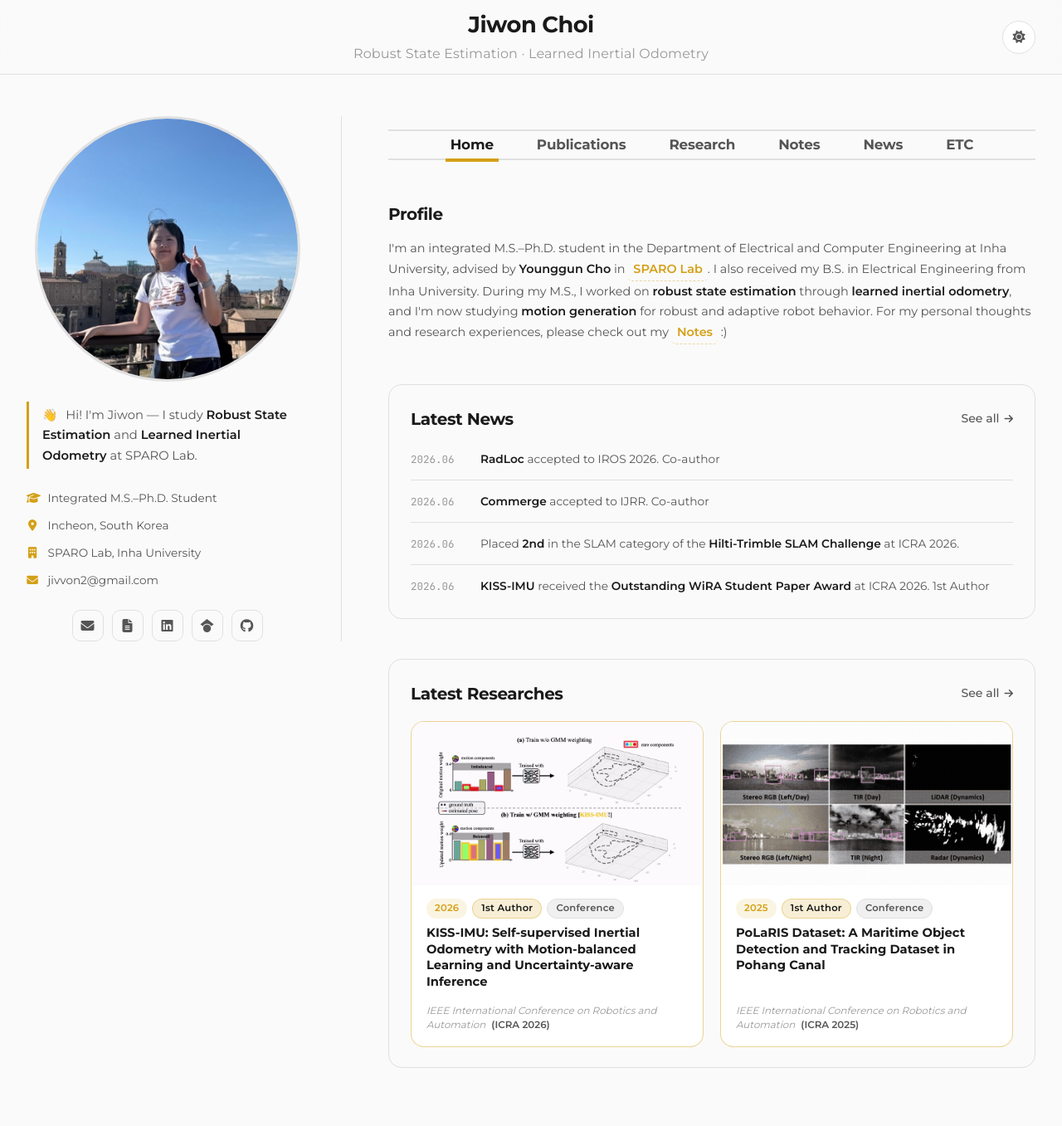
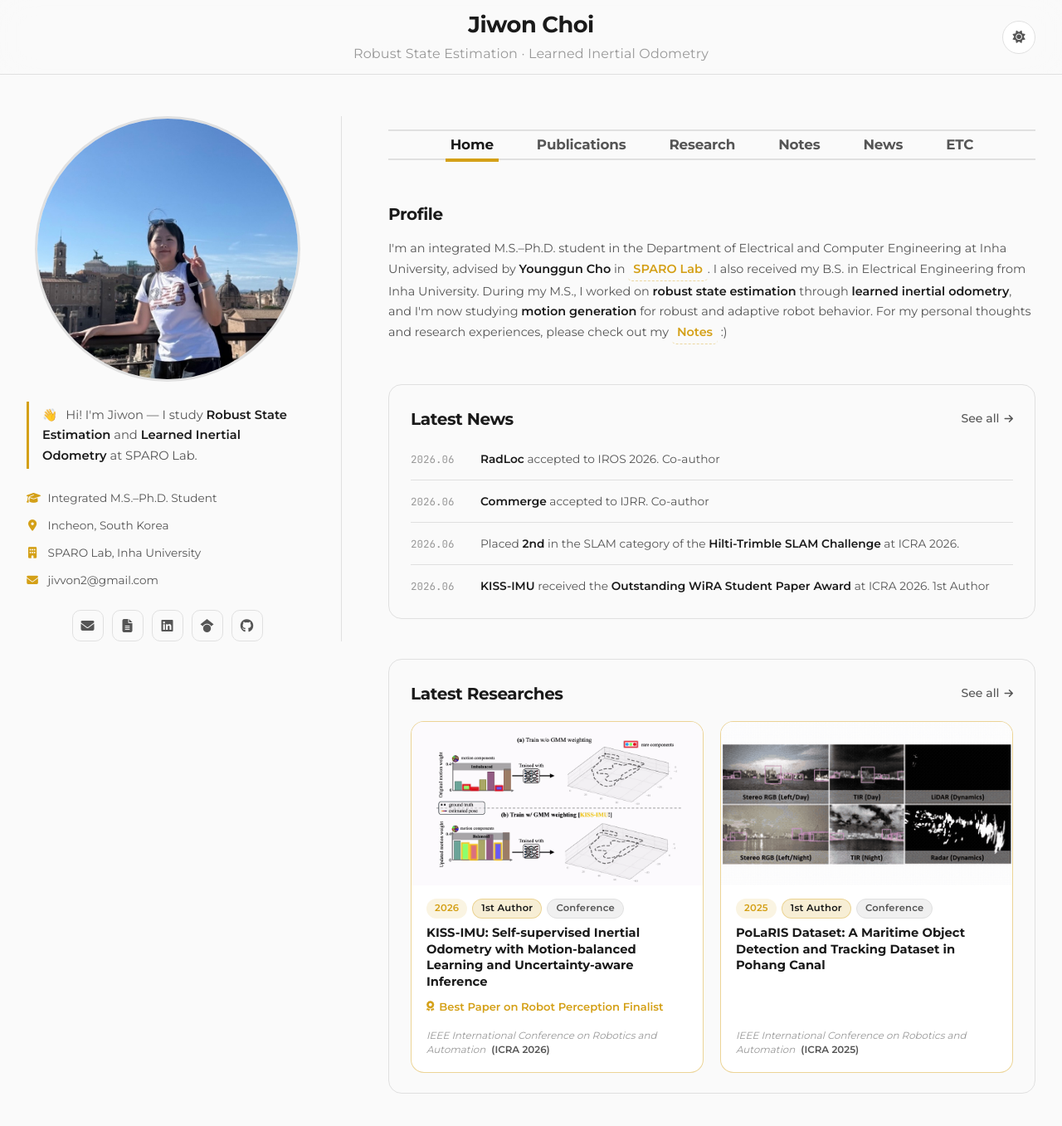
Before and after one commit to jivvon1/jivvon1.github.io, a Jekyll site: the page built from index.html, in a window 1280 px wide and 1398 px high. Shown: the top 1357 px of the window at 83% size. Built offline with Jekyll 4.4.1, drawn with Linux system fonts in a browser that asks for light colours.

Commit message:
Modify Home

```diff
--- a/_sass/preview.scss
+++ b/_sass/preview.scss
@@ -530,6 +530,18 @@
   pointer-events: auto;
 }
 
+.research-thumb-award {
+  font-size: 0.82rem;
+  font-weight: 600;
+  color: var(--accent);
+  margin: 0;
+  display: inline-flex;
+  align-items: center;
+  gap: 6px;
+
+  i { font-size: 0.78rem; }
+}
+
 .research-thumb-author {
   font-size: 0.82rem;
   color: var(--text-secondary);
@@ -631,6 +643,18 @@
     color: var(--text-secondary);
     background: var(--bg-secondary);
     border: 1px dashed var(--border-hover);
+  }
+
+  &--award {
+    color: var(--accent);
+    background: rgba(var(--accent-rgb), 0.14);
+    border: 1px solid rgba(var(--accent-rgb), 0.4);
+    font-weight: 700;
+
+    i {
+      margin-right: 4px;
+      font-size: 0.7rem;
+    }
   }
 }
 
--- a/index.html
+++ b/index.html
@@ -137,6 +137,9 @@ title: Jiwon Choi
                     <span class="pill pill--type pill--type-{{ ptype_h }}">{{ type_label }}</span>
                   </div>
                   <h3 class="research-thumb-title">{{ pub.title }}</h3>
+                  {% if pub.award %}
+                  <p class="research-thumb-award"><i class="fas fa-award"></i> {{ pub.award }}</p>
+                  {% endif %}
                   <span class="research-thumb-venue">
                     <span class="venue-full">{{ venue_full }}</span>
                     {% if venue_url != "" %}
@@ -321,6 +324,8 @@ title: Jiwon Choi
                 <span>{{ first_author_name }}</span>
                 {% endif %}
               </p>
+              {% elsif pub.award %}
+              <p class="research-thumb-award"><i class="fas fa-award"></i> {{ pub.award }}</p>
               {% endif %}
               <span class="research-thumb-venue">
                 <span class="venue-full">{{ venue_full }}</span>
```
Also changed, not shown: 3 other files.
